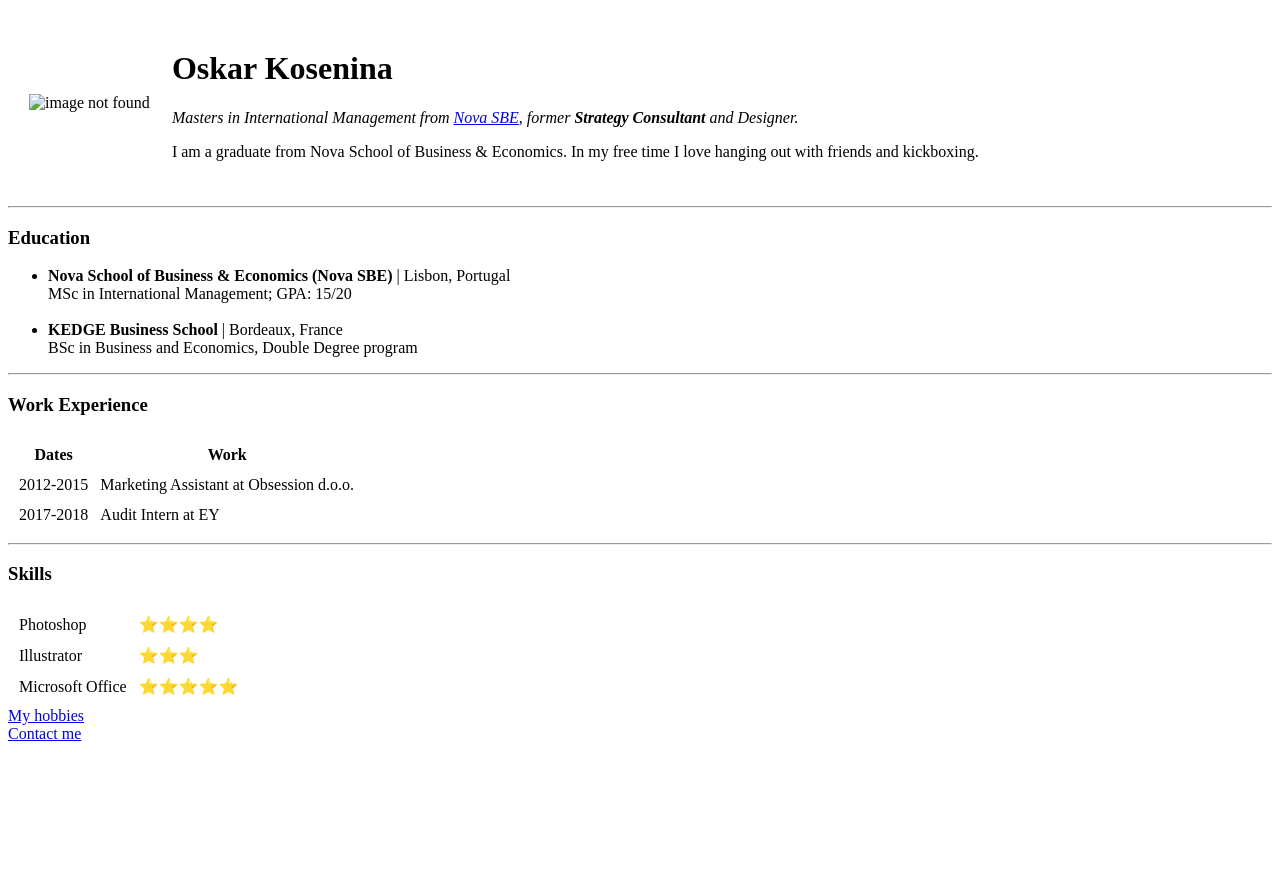
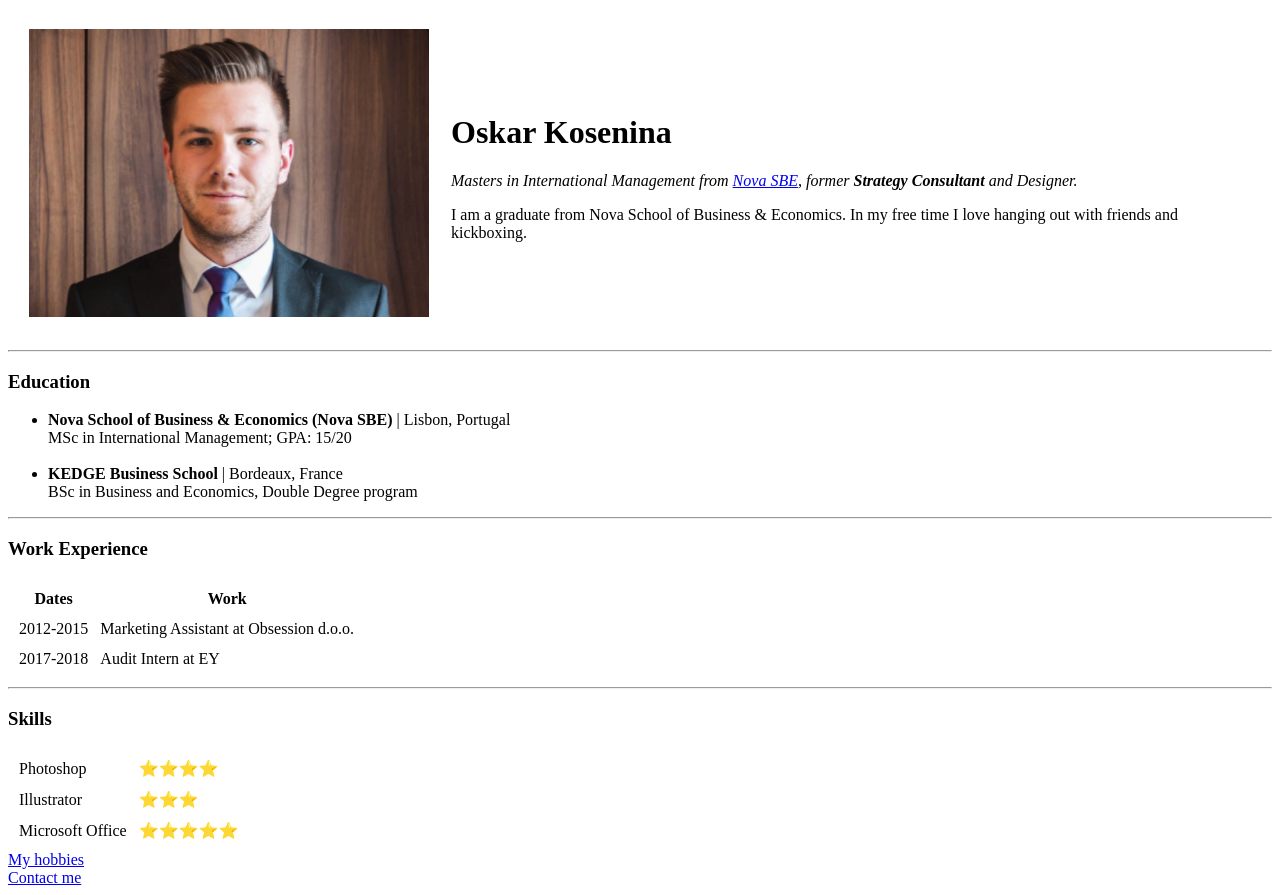
Before and after one commit to koseninc/cv_tutorial, a plain HTML site: page index.html in a window 1280 px wide. Before the commit the page ends 800 px from the top, so only its background shows below. Drawn offline with Linux system fonts and the light colour scheme.

Commit message:
Update index.html
Correction for Oskar.png image

```diff
--- a/index.html
+++ b/index.html
@@ -9,7 +9,7 @@
 <body>
   <table cellspacing="20">
     <tr>
-      <td><img src="images/oskar.png" alt="image not found" width="400"></td>
+      <td><img src="oskar.png" alt="image not found" width="400"></td>
       <td><h1>Oskar Kosenina</h1>
       <p><em>Masters in International Management from <a href="https://www.novasbe.unl.pt/en/">Nova SBE</a>, former <strong>Strategy Consultant</strong> and Designer.</em></p>
       <p>I am a graduate from Nova School of Business & Economics. In my free time I love hanging out with friends and kickboxing.</p>
```
